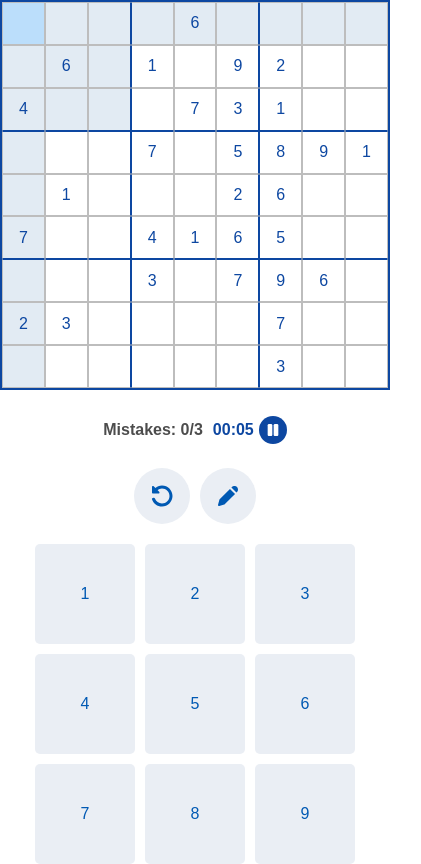
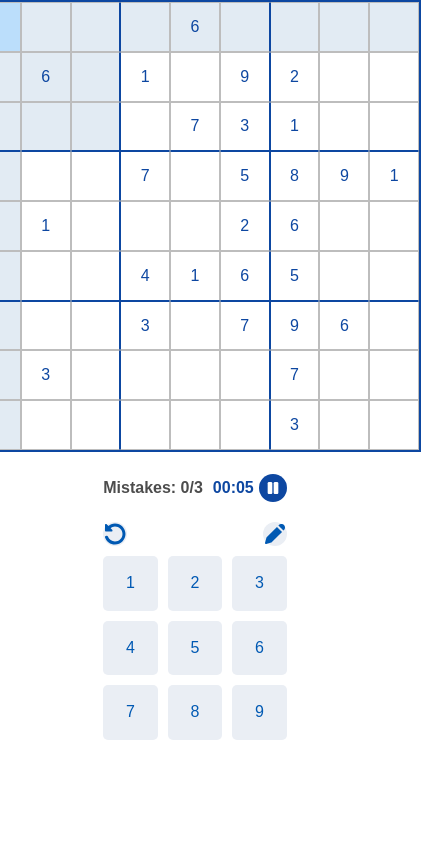
Before and after one commit to veatla/sudoku, a SvelteKit app: page / in a window 390 px wide. Shown: the whole page, 421 px wide, since content can reach past the window. Built offline with nearby package versions, Linux system fonts and the light colour scheme.

Commit message:
style changes

```diff
--- a/src/routes/+page.svelte
+++ b/src/routes/+page.svelte
@@ -29,11 +29,21 @@
 	section {
 		height: 100%;
 		display: flex;
-		flex-direction: row;
 		justify-content: center;
 		align-items: center;
-		gap: 20px;
 		flex: 0.6;
+		/* по умолчанию — landscape: numpad справа */
+		flex-direction: row;
+		column-gap: 24px;
+	}
+
+	/* портретные / высокие экраны — numpad снизу */
+	@media (orientation: portrait) {
+		section {
+			flex-direction: column;
+			column-gap: 0;
+			row-gap: 12px;
+		}
 	}
 
 	.right-side {
@@ -41,17 +51,4 @@
 		flex-direction: column;
 		gap: 10px;
 	}
-
-	/* Stack controls under the grid on narrow screens */
-	@media only screen and (max-width: 800px) {
-		section {
-			flex-direction: column;
-			gap: 12px;
-		}
-
-		.right-side {
-			width: 100%;
-			align-items: center;
-		}
-	}
 </style>
--- a/src/routes/panel/+page.svelte
+++ b/src/routes/panel/+page.svelte
@@ -30,7 +30,18 @@
 		justify-content: center;
 		align-items: center;
 		flex: 0.6;
-		gap: 20px;
+		/* по умолчанию — landscape: numpad справа */
+		flex-direction: row;
+		column-gap: 24px;
+	}
+
+	/* портретные / высокие экраны — numpad снизу */
+	@media (orientation: portrait) {
+		section {
+			flex-direction: column;
+			column-gap: 0;
+			row-gap: 12px;
+		}
 	}
 
 	.right-side {
@@ -39,26 +50,8 @@
 		gap: 10px;
 	}
 
-	/* On generic small screens, stack controls under the grid */
-	@media only screen and (max-width: 800px) {
-		section {
-			flex-direction: column;
-			gap: 12px;
-		}
-
-		.right-side {
-			width: 100%;
-			align-items: center;
-		}
-	}
-
-	/* Twitch extension target: ~318x496 — hide numpad and extra padding */
-	@media only screen and (max-width: 320px) and (max-height: 500px) {
-		section {
-			gap: 8px;
-			margin: 10px;
-		}
-
+	/* если высоты мало (например, Twitch panel) — прячем numpad */
+	@media screen and (max-height: 612px) and (max-width: 800px) {
 		.panel-numpad {
 			display: none;
 		}
--- a/src/routes/styles.css
+++ b/src/routes/styles.css
@@ -1,6 +1,7 @@
 :root {
-	--font-body: Arial, -apple-system, BlinkMacSystemFont, "Segoe UI", Roboto, Oxygen, Ubuntu,
-		Cantarell, "Open Sans", "Helvetica Neue", sans-serif;
+	--font-body:
+		Arial, -apple-system, BlinkMacSystemFont, "Segoe UI", Roboto, Oxygen, Ubuntu, Cantarell,
+		"Open Sans", "Helvetica Neue", sans-serif;
 	--font-mono: "Fira Mono", monospace;
 	--color-bg-0: rgb(202, 216, 228);
 	--color-bg-1: hsl(209, 36%, 86%);
@@ -165,7 +166,7 @@ p {
 }
 
 p {
-	line-height: 1.5;
+	line-height: 1;
 }
 
 a {
--- a/src/shared/ui/button.svelte
+++ b/src/shared/ui/button.svelte
@@ -52,8 +52,8 @@
 		display: flex;
 		justify-content: center;
 		padding: 0;
-		width: var(--width, 100px);
-		height: var(--width, 100px);
+		width: unset;
+		height: unset;
 		align-items: center;
 		font-size: 80%;
 	}
--- a/src/shared/ui/grid-item.svelte
+++ b/src/shared/ui/grid-item.svelte
@@ -67,8 +67,6 @@
 <style>
 	.grid-item {
 		border: 1px solid var(--sudoku-field-border);
-		/* max-width: 50px;
-		max-height: 50px; */
 		text-align: center;
 		background-color: var(--sudoku-field-color);
 		color: var(--sudoku-text-color);
@@ -76,13 +74,6 @@
 		cursor: pointer;
 		position: relative;
 		outline: none;
-	}
-
-	@media only screen and (max-width: 800px) {
-		.grid-item {
-			/* width: calc(100% / 9);
-			height: 100%; */
-		}
 	}
 
 	.grid-item[data-active-column="true"] {
--- a/src/shared/ui/grid.svelte
+++ b/src/shared/ui/grid.svelte
@@ -104,35 +104,11 @@
 		grid-template-rows: repeat(9, 1fr);
 	}
 
-	.grid-row {
-		display: flex;
-		border-collapse: collapse;
-		color: var(--sudoku-text-color);
-		font-size: 2rem;
-	}
-
-	@media only screen and (max-width: 800px) {
-		.grid {
-			/* Make the grid responsive and nearly square on small screens */
-			width: 100vw;
-			height: 100vw;
-		}
-
-		.grid-row {
-			font-size: 1.5rem;
-			height: calc((100vw - 1rem) / 9);
-		}
-	}
-
 	/* Twitch extension target: ~318x496 — remove extra padding, keep grid visible */
 	@media only screen and (max-width: 320px) and (max-height: 500px) {
 		.grid {
 			width: calc(100vw - 10px);
 			height: calc(100vw - 10px);
-		}
-
-		.grid-row {
-			height: calc(100vw / 9);
 		}
 	}
 
--- a/src/shared/ui/level-controllers.svelte
+++ b/src/shared/ui/level-controllers.svelte
@@ -84,7 +84,6 @@
 		grid-auto-rows: 1fr 1fr;
 		gap: 10px;
 		align-items: center;
-		margin-bottom: 10px;
 	}
 	.controllers-header {
 		justify-content: space-between;
--- a/src/shared/ui/numpad.svelte
+++ b/src/shared/ui/numpad.svelte
@@ -34,7 +34,7 @@
 		box-sizing: border-box;
 		display: grid;
 		gap: 10px;
-		grid-template-columns: repeat(3, 100px);
+		grid-template-columns: repeat(3, auto);
 		aspect-ratio: 1/1;
 	}
 </style>
```
